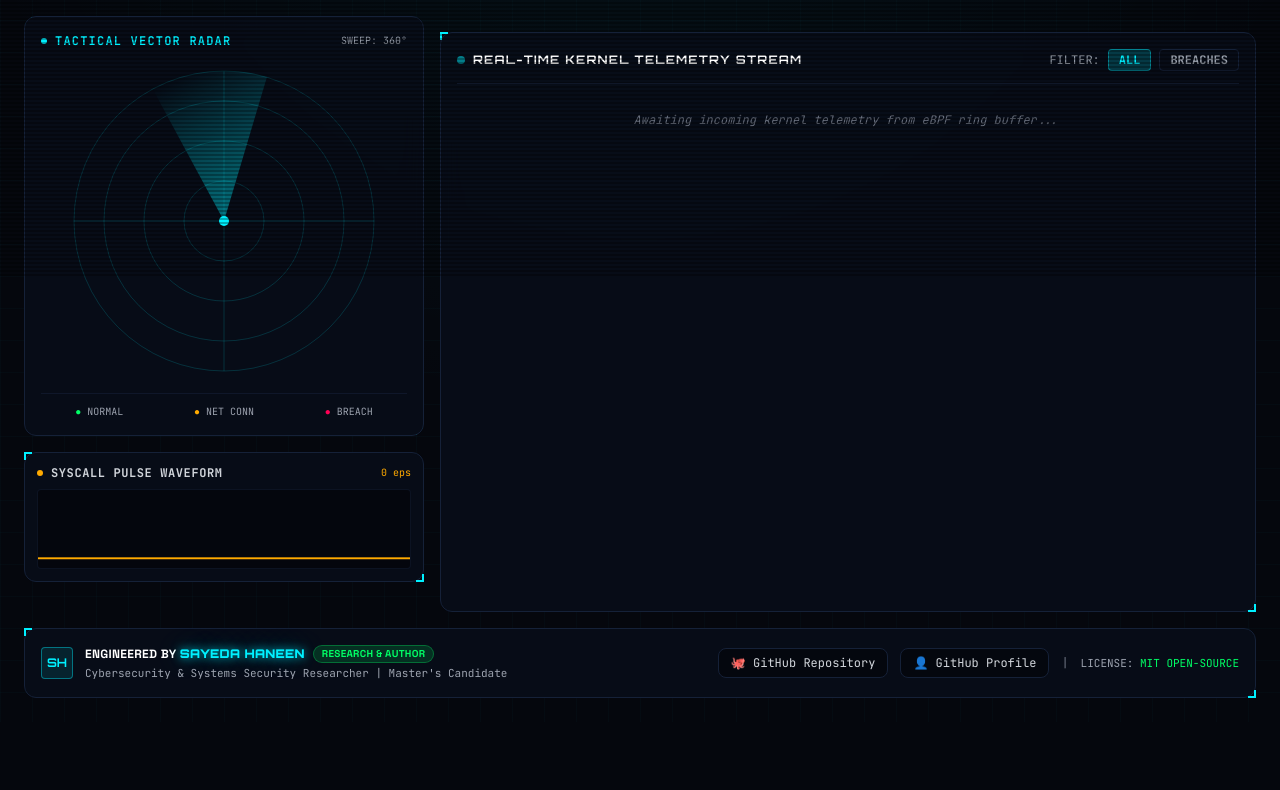
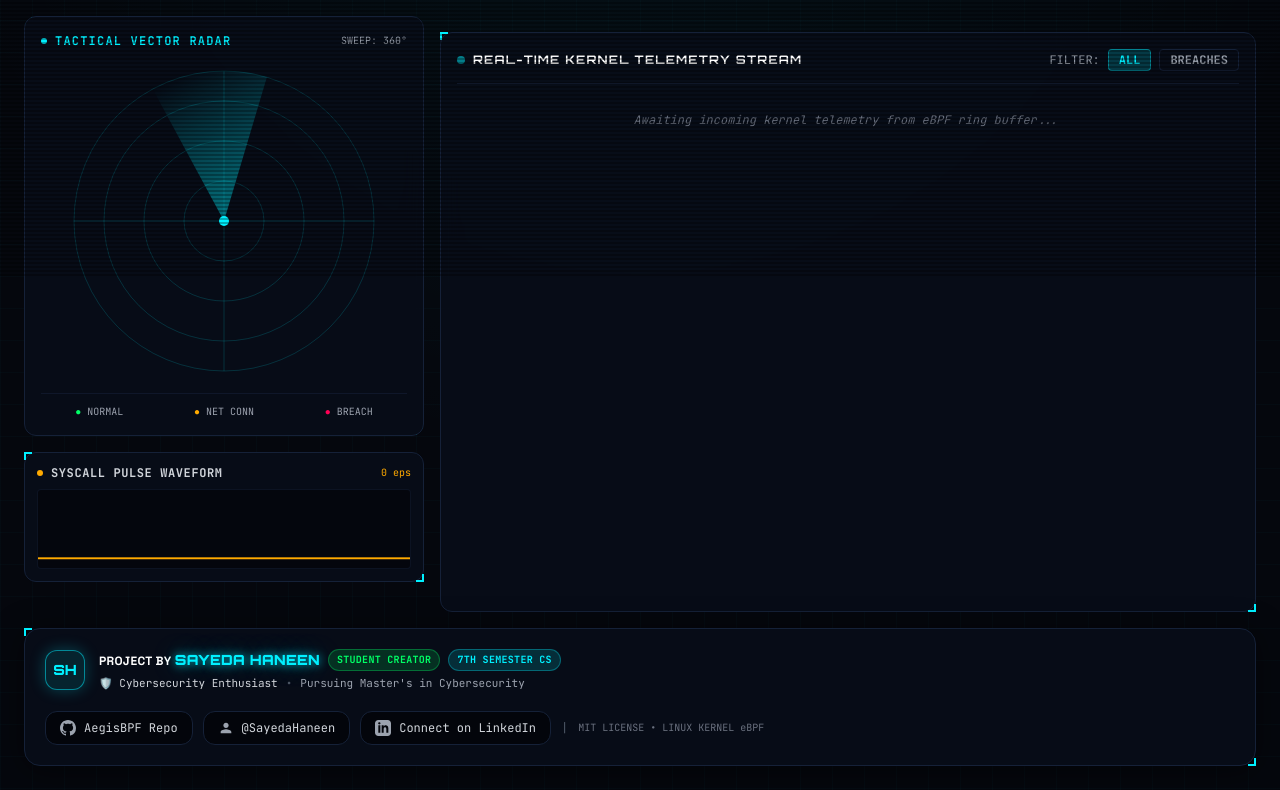
Before and after one commit to SayedaHaneen/AegisBPF, a plain HTML site: page dashboard/index.html in a window 1280 px wide. Shown: the part 524-1314 px from the top of the page. Before the commit the page ends 1246 px from the top, so only its background shows below. Drawn offline with nearby package versions, Linux system fonts and the light colour scheme.

Commit message:
feat(ui): update footer with authentic student & cybersecurity enthusiast designation and SVG connect pills

```diff
--- a/dashboard/index.html
+++ b/dashboard/index.html
@@ -332,32 +332,45 @@
         </div>
 
         <!-- TACTICAL COMMAND FOOTER -->
-        <footer class="mt-8 p-4 rounded-xl bg-cyber-panel backdrop-blur-md border border-cyber-border corner-frame font-mono text-xs text-gray-400 flex flex-wrap items-center justify-between gap-4">
-            <div class="flex items-center space-x-3">
-                <div class="w-8 h-8 rounded border border-cyber-cyan/40 bg-cyber-cyan/10 flex items-center justify-center text-cyber-cyan font-orbitron font-bold">
+        <footer class="mt-8 p-5 rounded-2xl bg-cyber-panel backdrop-blur-xl border border-cyber-border corner-frame font-mono text-xs text-gray-400 flex flex-wrap items-center justify-between gap-5 shadow-[0_4px_30px_rgba(0,0,0,0.5)]">
+            <div class="flex items-center space-x-3.5">
+                <div class="w-10 h-10 rounded-xl border border-cyber-cyan/50 bg-cyber-cyan/10 flex items-center justify-center text-cyber-cyan font-orbitron font-extrabold text-sm shadow-[0_0_15px_rgba(0,240,255,0.25)]">
                     SH
                 </div>
                 <div>
-                    <div class="text-white font-bold font-grotesk tracking-wide flex items-center gap-2">
-                        <span>ENGINEERED BY <strong class="text-cyber-cyan font-orbitron glow-cyan">SAYEDA HANEEN</strong></span>
-                        <span class="text-[10px] px-2 py-0.2 rounded-full bg-cyber-green/15 text-cyber-green border border-cyber-green/30">RESEARCH & AUTHOR</span>
+                    <div class="text-white font-bold font-grotesk tracking-wide flex flex-wrap items-center gap-2">
+                        <span>PROJECT BY <strong class="text-cyber-cyan font-orbitron glow-cyan text-sm">SAYEDA HANEEN</strong></span>
+                        <span class="text-[10px] font-mono px-2 py-0.5 rounded-full bg-cyber-green/15 text-cyber-green border border-cyber-green/30 font-bold">STUDENT CREATOR</span>
+                        <span class="text-[10px] font-mono px-2 py-0.5 rounded-full bg-cyber-cyan/15 text-cyber-cyan border border-cyber-cyan/30">7TH SEMESTER CS</span>
                     </div>
-                    <div class="text-[11px] text-gray-400 mt-0.5">
-                        Cybersecurity & Systems Security Researcher | Master's Candidate
+                    <div class="text-[11px] text-gray-300 font-mono mt-1 flex flex-wrap items-center gap-2">
+                        <span>🛡️ Cybersecurity Enthusiast</span>
+                        <span class="text-gray-600">•</span>
+                        <span class="text-gray-400">Pursuing Master's in Cybersecurity</span>
                     </div>
                 </div>
             </div>
 
-            <div class="flex flex-wrap items-center gap-3">
-                <a href="https://github.com/SayedaHaneen/AegisBPF" target="_blank" rel="noopener noreferrer" class="px-3 py-1.5 rounded-lg border border-cyber-border hover:border-cyber-cyan bg-black/40 text-gray-300 hover:text-cyber-cyan transition flex items-center gap-1.5">
-                    <span>🐙 GitHub Repository</span>
+            <!-- INTERACTIVE CONNECT PILLS -->
+            <div class="flex flex-wrap items-center gap-2.5 font-mono">
+                <a href="https://github.com/SayedaHaneen/AegisBPF" target="_blank" rel="noopener noreferrer" class="px-3.5 py-2 rounded-xl border border-cyber-border hover:border-cyber-cyan bg-black/50 text-gray-300 hover:text-white transition flex items-center gap-2 group hover:shadow-[0_0_15px_rgba(0,240,255,0.2)]">
+                    <svg class="w-4 h-4 fill-current text-gray-400 group-hover:text-cyber-cyan transition" viewBox="0 0 24 24"><path d="M12 0C5.37 0 0 5.37 0 12c0 5.31 3.435 9.795 8.205 11.385.6.105.825-.255.825-.57 0-.285-.015-1.23-.015-2.235-3.015.555-3.795-.735-4.035-1.41-.135-.345-.72-1.41-1.23-1.695-.42-.225-1.02-.78-.015-.795.945-.015 1.62.87 1.845 1.23 1.08 1.815 2.805 1.305 3.495.99.105-.78.42-1.305.765-1.605-2.67-.3-5.46-1.335-5.46-5.925 0-1.305.465-2.385 1.23-3.225-.12-.3-.54-1.53.12-3.18 0 0 1.005-.315 3.3 1.23.96-.27 1.98-.405 3-.405s2.04.135 3 .405c2.295-1.56 3.3-1.23 3.3-1.23.66 1.65.24 2.88.12 3.18.765.84 1.23 1.905 1.23 3.225 0 4.605-2.805 5.625-5.475 5.925.435.375.81 1.095.81 2.22 0 1.605-.015 2.895-.015 3.3 0 .315.225.69.825.57A12.02 12.02 0 0024 12c0-6.63-5.37-12-12-12z"/></svg>
+                    <span>AegisBPF Repo</span>
                 </a>
-                <a href="https://github.com/SayedaHaneen" target="_blank" rel="noopener noreferrer" class="px-3 py-1.5 rounded-lg border border-cyber-border hover:border-cyber-cyan bg-black/40 text-gray-300 hover:text-cyber-cyan transition flex items-center gap-1.5">
-                    <span>👤 GitHub Profile</span>
+
+                <a href="https://github.com/SayedaHaneen" target="_blank" rel="noopener noreferrer" class="px-3.5 py-2 rounded-xl border border-cyber-border hover:border-cyber-cyan bg-black/50 text-gray-300 hover:text-white transition flex items-center gap-2 group hover:shadow-[0_0_15px_rgba(0,240,255,0.2)]">
+                    <svg class="w-4 h-4 fill-current text-gray-400 group-hover:text-cyber-cyan transition" viewBox="0 0 24 24"><path d="M12 12c2.21 0 4-1.79 4-4s-1.79-4-4-4-4 1.79-4 4 1.79 4 4 4zm0 2c-2.67 0-8 1.34-8 4v2h16v-2c0-2.66-5.33-4-8-4z"/></svg>
+                    <span>@SayedaHaneen</span>
                 </a>
-                <span class="text-gray-500 hidden sm:inline">|</span>
-                <span class="text-[11px] text-gray-400">
-                    LICENSE: <span class="text-cyber-green">MIT OPEN-SOURCE</span>
+
+                <a id="linkedinLink" href="https://www.linkedin.com" target="_blank" rel="noopener noreferrer" class="px-3.5 py-2 rounded-xl border border-cyber-border hover:border-[#0a66c2] bg-black/50 text-gray-300 hover:text-white transition flex items-center gap-2 group hover:shadow-[0_0_15px_rgba(10,102,194,0.3)]">
+                    <svg class="w-4 h-4 fill-current text-gray-400 group-hover:text-[#0a66c2] transition" viewBox="0 0 24 24"><path d="M19 0h-14c-2.761 0-5 2.239-5 5v14c0 2.761 2.239 5 5 5h14c2.762 0 5-2.239 5-5v-14c0-2.761-2.238-5-5-5zm-11 19h-3v-11h3v11zm-1.5-12.268c-.966 0-1.75-.79-1.75-1.764s.784-1.764 1.75-1.764 1.75.79 1.75 1.764-.783 1.764-1.75 1.764zm13.5 12.268h-3v-5.604c0-3.368-4-3.113-4 0v5.604h-3v-11h3v1.765c1.396-2.586 7-2.777 7 2.476v6.759z"/></svg>
+                    <span>Connect on LinkedIn</span>
+                </a>
+
+                <span class="text-gray-600 hidden lg:inline">|</span>
+                <span class="text-[10px] text-gray-500 font-mono hidden sm:inline">
+                    MIT LICENSE • LINUX KERNEL eBPF
                 </span>
             </div>
         </footer>
```
